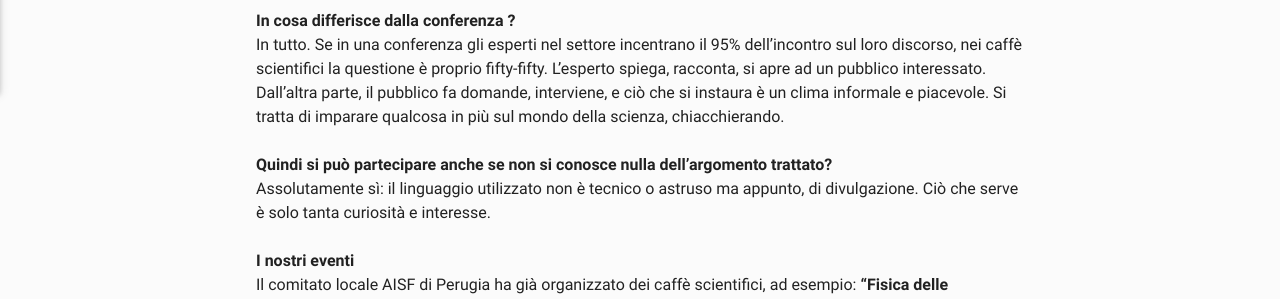
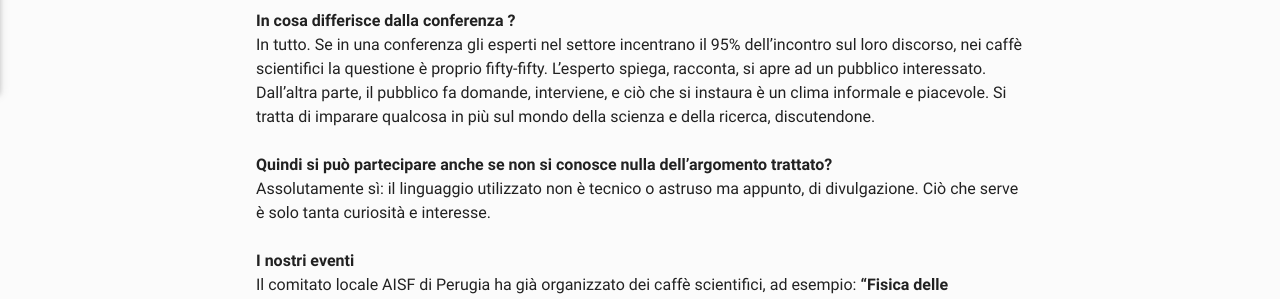
Before and after one commit to ai-sf/aisf_perugia, a Jekyll site: the page built from Caffè Scientifico.md, in a window 1280 px wide. Shown: the part 867-1166 px from the top of the page. Built offline with Jekyll 4.4.1, drawn with Linux system fonts in a browser that asks for light colours; nearby versions of some CDN libraries.

Commit message:
Update Caffè Scientifico.md

```diff
--- a/Caffè Scientifico.md
+++ b/Caffè Scientifico.md
@@ -43,7 +43,7 @@ function carousel() {
 I caffè scientifici sono degli incontri interessanti e coinvolgenti di divulgazione scientifica.
 Si tratta di discussioni tra persone interessate, di qualsiasi età, e alcuni esperti in un ambito della ricerca scientifica. Particelle, meteorologia, nuove frontiere della medicina...i caffè scientifici hanno la bellezza di proporre argomenti sempre nuovi e con un taglio diverso a seconda della persona che si propone di parlarcene.<br><br>
 <b>In cosa differisce dalla conferenza &#63;</b><br>
-In tutto. Se in una conferenza gli esperti nel settore incentrano il 95% dell'incontro sul loro discorso, nei caffè scientifici la questione è proprio fifty-fifty. L'esperto spiega, racconta, si apre ad un pubblico interessato.<br> Dall'altra parte, il pubblico fa domande, interviene, e ciò che si instaura è un clima informale e piacevole. Si tratta di imparare qualcosa in più sul mondo della scienza, chiacchierando.<br><br>
+In tutto. Se in una conferenza gli esperti nel settore incentrano il 95% dell'incontro sul loro discorso, nei caffè scientifici la questione è proprio fifty-fifty. L'esperto spiega, racconta, si apre ad un pubblico interessato.<br> Dall'altra parte, il pubblico fa domande, interviene, e ciò che si instaura è un clima informale e piacevole. Si tratta di imparare qualcosa in più sul mondo della scienza e della ricerca, discutendone.<br><br>
 <b>Quindi si può partecipare anche se non si conosce nulla dell'argomento trattato&#63;</b><br>
 Assolutamente sì: il linguaggio utilizzato non è tecnico o astruso ma appunto, di divulgazione. Ciò che serve è solo tanta curiosità e interesse.<br><br>
 <b>I nostri eventi</b><br>
```
